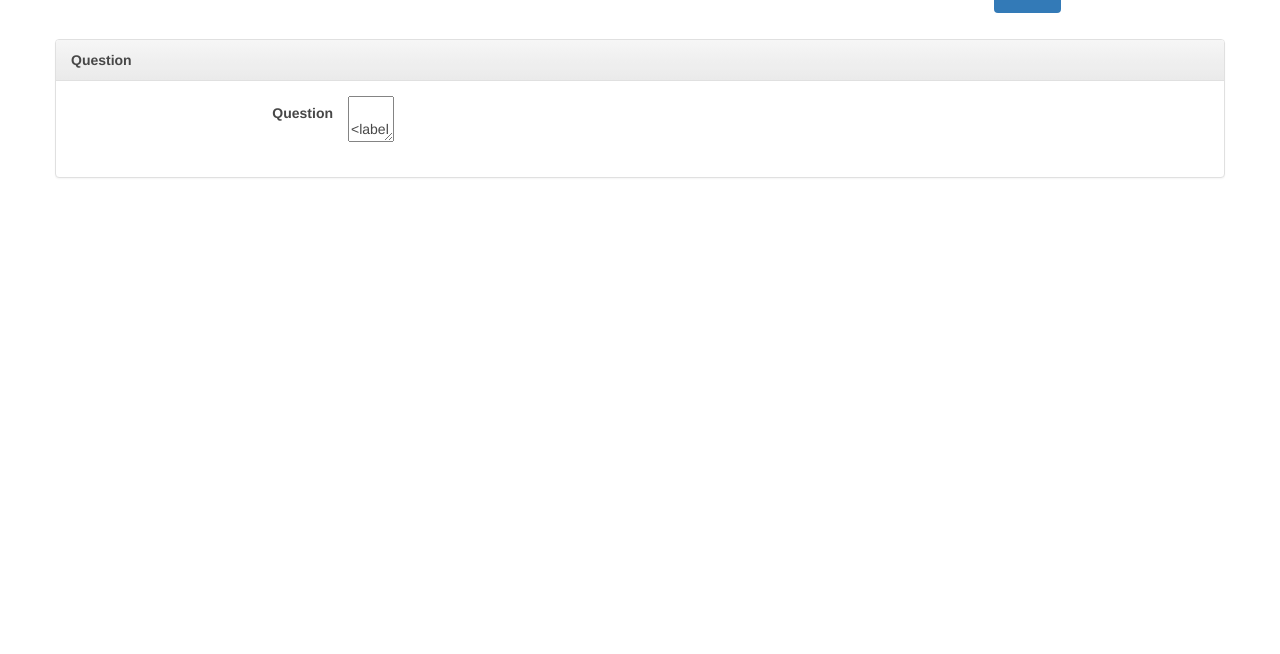
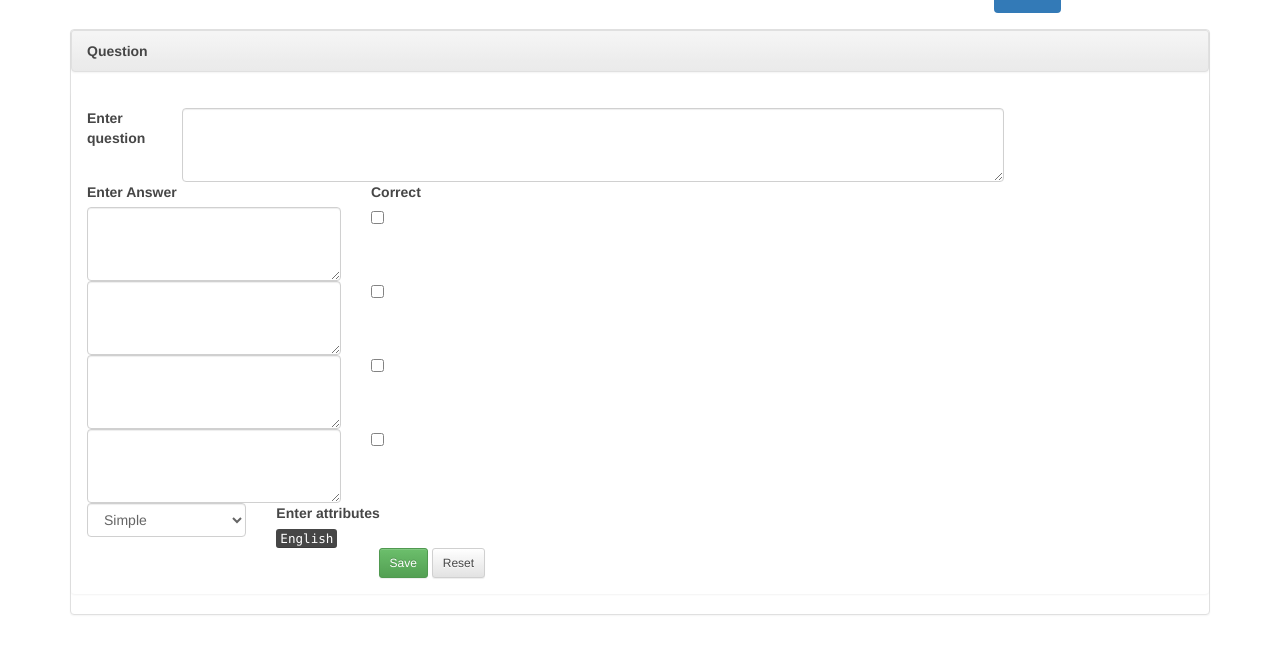
Before and after one commit to rixonmathew/evaluator, a PHP site: page /evaluator/question in a window 1280 px wide. Shown: the part 47-701 px from the top of the page. Run offline with PHP 8.4, Linux system fonts and the light colour scheme; some libraries are stand-ins or nearby versions.

Commit message:
Added functionality to save questions in the database

```diff
--- a/controller/questionController.php
+++ b/controller/questionController.php
@@ -11,8 +11,92 @@ class questionController extends BaseController {
     /**
      * @all controllers must contain an index method
      */
+    private function saveOrUpdateQuestion(){
+//        foreach ($_POST as $key => $value)
+//            echo "Field ".htmlspecialchars($key)." is ".htmlspecialchars($value)."<br>";
+        if (!isset($_POST['operation'])) {
+            return;
+        }
+        switch($_POST['operation']){
+            case "insert":
+                $this->insertQuestion();
+                break;
+            case "update":
+                $this->updateQuestion();
+                break;
+            case "delete":
+                $this->updateQuestion();
+                break;
+            case "view":
+                break;
+        }
+    }
+
+    /*
+     * Field questionAttributes is English
+Field text is This is text
+Field answer1 is answer1
+Field answer2 is answer2
+Field answer3 is answer3
+Field isCorrectAnswer3 is on
+Field answer4 is answer4
+Field isCorrectAnswer4 is on
+Field complexity is Medium
+     */
+    private function updateQuestion() {
+        // text, answers, complexity, attributes.
+    }
+
+    private function insertQuestion() {
+        $questionText = $_POST['text'];
+        try {
+            $dbh = $dbh = $this->registry->db;
+
+            $statementInsert = $dbh->prepare("INSERT INTO question (text) VALUES(?)");
+
+            try {
+                $dbh->beginTransaction();
+                $statementInsert->execute( array($questionText));
+                $questionId = $dbh->lastInsertId();
+                $this->insertAnswers($questionId,$dbh);
+                $this->insertAttributes($questionId,$dbh);
+                $dbh->commit();
+                print $dbh->lastInsertId();
+            } catch(PDOExecption $e) {
+                $dbh->rollback();
+                print "Error!: " . $e->getMessage() . "</br>";
+            }
+        } catch( PDOExecption $e ) {
+            print "Error!: " . $e->getMessage() . "</br>";
+        }
+    }
+
+    function insertAnswers($questionId,$dbh) {
+        $answerInsertQuery = "insert into answer(text,correct,question_id) values(?,?,?)";
+        for($i=1;$i<=4;$i++) {
+            $varAnswerName = "answer".$i;
+            $varIsAnswerCorrect = "isCorrectAnswer".$i;
+            if (isset($_POST[$varAnswerName])){
+                $answer = $_POST[$varAnswerName];
+                if (isset($_POST[$varIsAnswerCorrect])){
+                    $isCorrect=1;
+                } else{
+                    $isCorrect=0;
+                }
+                $statementInsertAnswer = $dbh->prepare($answerInsertQuery);
+                $statementInsertAnswer->execute(array($answer,$isCorrect,$questionId));
+            }
+        }
+    }
+
+    private function insertAttributes($questionId,$dbh) {
+
+    }
+
     function index()
     {
+        $this->saveOrUpdateQuestion();
         $this->registry->template->show('question');
     }
+
 }
--- a/js/question.js
+++ b/js/question.js
@@ -1,3 +1,6 @@
-$({
-    alert("Hi");
-})
+$(function(){
+    $("#questionDetails").submit(function( event ) {
+        $("#operation").val('insert');
+        $("#questionAttributes").val($("#attributesDiv").text());
+    });
+});
--- a/views/question.php
+++ b/views/question.php
@@ -10,6 +10,10 @@
     <!-- Optional theme -->
     <link rel="stylesheet" href="https://maxcdn.bootstrapcdn.com/bootstrap/3.2.0/css/bootstrap-theme.min.css">
     <link rel="stylesheet" href="css/evaluator.css"/>
+    <!-- Latest compiled and minified JavaScript -->
+    <script src="https://ajax.googleapis.com/ajax/libs/jquery/1.11.1/jquery.min.js"></script>
+    <script src="https://maxcdn.bootstrapcdn.com/bootstrap/3.2.0/js/bootstrap.min.js"></script>
+    <script src="js/question.js"></script>
 </head>
 <body>
 <div class="container">
@@ -21,38 +25,82 @@
         </ul>
         <h3 class="text-muted">LeapForWord English Certification</h3>
     </div>
+    <div class="panel panel-default">
+        <div class="panel panel-heading">
+            <strong>Question</strong>
+        </div>
+        <div class="panel panel-body">
+            <form id="questionDetails" class="form" role="form" method="post" action="question">
+                <input type="hidden" id="questionAttributes" name="questionAttributes" value="default">
+                <input type="hidden" id="operation" name="operation" value="view">
                 <div class="row">
-        <div>
-            <div class="panel panel-default">
-                <div class="panel-heading"><strong class="">Question</strong>
+                    <div class="col-md-1">
+                        <label for="test">Enter question</label>
                     </div>
-                <div class="panel-body">
-                    <form class="form-horizontal" name="question_details" role="form" method="post" action="">
-                        <div class="form-group">
-                            <label for="questionText" class="col-sm-3 control-label">Question</label>
-                            <textarea name="questionText" id="questionText" cols="3" rows="2"/>
-                            <label for="inputEmail3" class="col-sm-3 control-label">Email</label>
-
+                    <div class="col-md-9">
+                        <textarea rows="3" cols="70" name="text" class="form-control" required="true"></textarea>
                     </div>
-                        <div class="form-group">
-                            <label for="answer1" class="col-sm-3 control-label">Answer 1</label>
-
-                            <div class="col-sm-9">
-                                <input type="text" class="form-control" id="answer1" name="answer1" placeholder="Enter answer"
-                                       name="password" required="true">
                 </div>
-                            <div class="col-sm-9">
-                                <input type="checkbox" class="form-control" id="isCorrrectAnswer1" name="isCorrrectAnswer1">
+                <div id="answerSet">
+                    <div id="answerSetHeading" class="row active">
+                        <div class="col-md-3">
+                            <label>Enter Answer</label>
                         </div>
-
-                            <div class="col-sm-9">
-                                <input type="button" class="form-control" value="+" onclick="">
+                        <div class="col-md-2">
+                            <label>Correct</label>
                         </div>
-
+                    </div>
+                    <div id="answerSet1" class="row">
+                        <div class="col-md-3">
+                            <textarea rows="3" cols="20" name="answer1" class="form-control" required="true"></textarea>
+                        </div>
+                        <div class="col-md-2">
+                            <input type="checkbox" name="isCorrectAnswer1">
+                        </div>
+                    </div>
+                    <div id="answerSet2" class="row">
+                        <div class="col-md-3">
+                            <textarea rows="3" cols="20" name="answer2" class="form-control" required="true"></textarea>
+                        </div>
+                        <div class="col-md-2">
+                            <input type="checkbox" name="isCorrectAnswer2" required="true">
+                        </div>
+                    </div>
+                    <div id="answerSet3" class="row">
+                        <div class="col-md-3">
+                            <textarea rows="3" cols="20" name="answer3" class="form-control" required="true"></textarea>
+                        </div>
+                        <div class="col-md-2">
+                            <input type="checkbox" name="isCorrectAnswer3">
+                        </div>
+                    </div>
+                    <div id="answerSet1" class="row">
+                        <div class="col-md-3">
+                            <textarea rows="3" cols="20" name="answer4" class="form-control" required="true"></textarea>
+                        </div>
+                        <div class="col-md-2">
+                            <input type="checkbox" name="isCorrectAnswer4">
+                        </div>
+                    </div>
+                </div>
+                <div id="otherInformation" class="row">
+                    <div class="col-md-2">
+                        <select class="form-control" name="complexity">
+                            <option value="Simple">Simple</option>
+                            <option value="Medium">Medium</option>
+                            <option value="Complex">Complex</option>
+                        </select>
+                    </div>
+                    <div class="col-md-3">
+                        <label for="attributes">Enter attributes</label>
+                        <div contenteditable="true" id="attributesDiv">
+                            <kbd>English</kbd>
+                        </div>
+                    </div>
                 </div>
                 <div class="form-group last">
                     <div class="col-sm-offset-3 col-sm-9">
-                                <button type="submit" class="btn btn-success btn-sm">Sign in</button>
+                        <button type="submit" class="btn btn-success btn-sm">Save</button>
                         <button type="reset" class="btn btn-default btn-sm">Reset</button>
                     </div>
                 </div>
@@ -60,10 +108,5 @@
         </div>
      </div>
 </div>
-</div>
-<!-- Latest compiled and minified JavaScript -->
-<script src="https://ajax.googleapis.com/ajax/libs/jquery/1.11.1/jquery.min.js"></script>
-<script src="https://maxcdn.bootstrapcdn.com/bootstrap/3.2.0/js/bootstrap.min.js"></script>
-<script src="js/question.js"></script>
 </body>
 </html>
```
Lines whose indentation alone changed are shown as unchanged.
